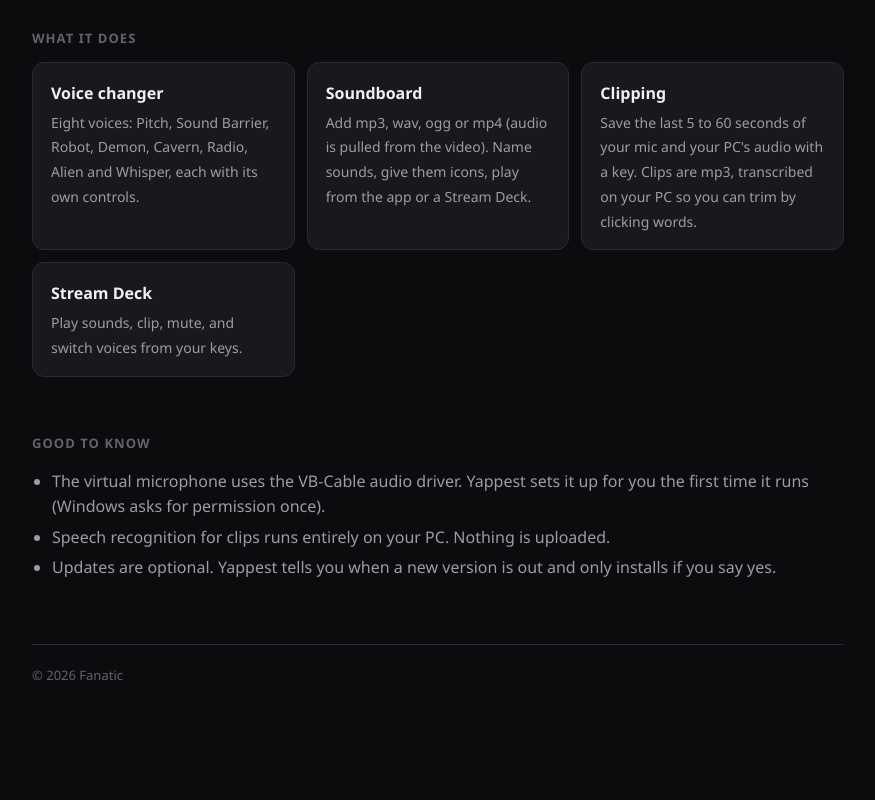
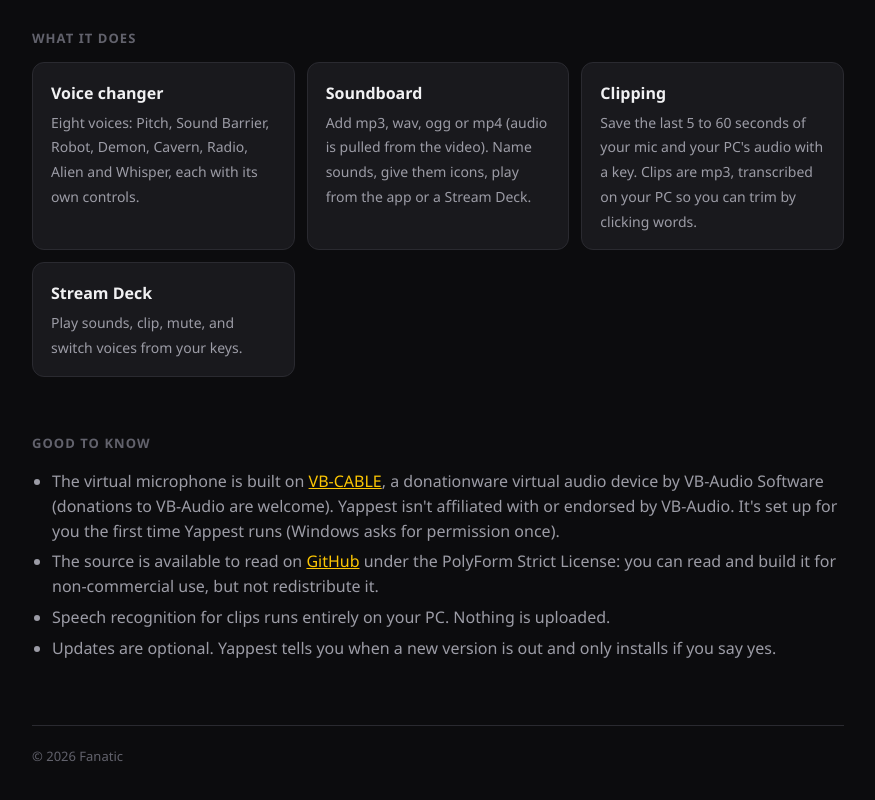
Before and after one commit to 11fanatic11/yappest.fanaticdev.xyz, a plain HTML site: page index.html in a window 1280 px wide. Shown: the part 542-1342 px from the top of the page, without its empty margins (202-1077 px from the left). Before the commit the page ends 1283 px from the top, so only its background shows below. Drawn offline with Linux system fonts and the light colour scheme.

Commit message:
Credit VB-CABLE, link source

```diff
--- a/index.html
+++ b/index.html
@@ -47,7 +47,8 @@
 
   <h2>Good to know</h2>
   <ul>
-    <li>The virtual microphone uses the VB-Cable audio driver. Yappest sets it up for you the first time it runs (Windows asks for permission once).</li>
+    <li>The virtual microphone is built on <a href="https://vb-cable.com">VB-CABLE</a>, a donationware virtual audio device by VB-Audio Software (donations to VB-Audio are welcome). Yappest isn't affiliated with or endorsed by VB-Audio. It's set up for you the first time Yappest runs (Windows asks for permission once).</li>
+    <li>The source is available to read on <a href="https://github.com/11fanatic11/yappest">GitHub</a> under the PolyForm Strict License: you can read and build it for non-commercial use, but not redistribute it.</li>
     <li>Speech recognition for clips runs entirely on your PC. Nothing is uploaded.</li>
     <li>Updates are optional. Yappest tells you when a new version is out and only installs if you say yes.</li>
   </ul>
```
